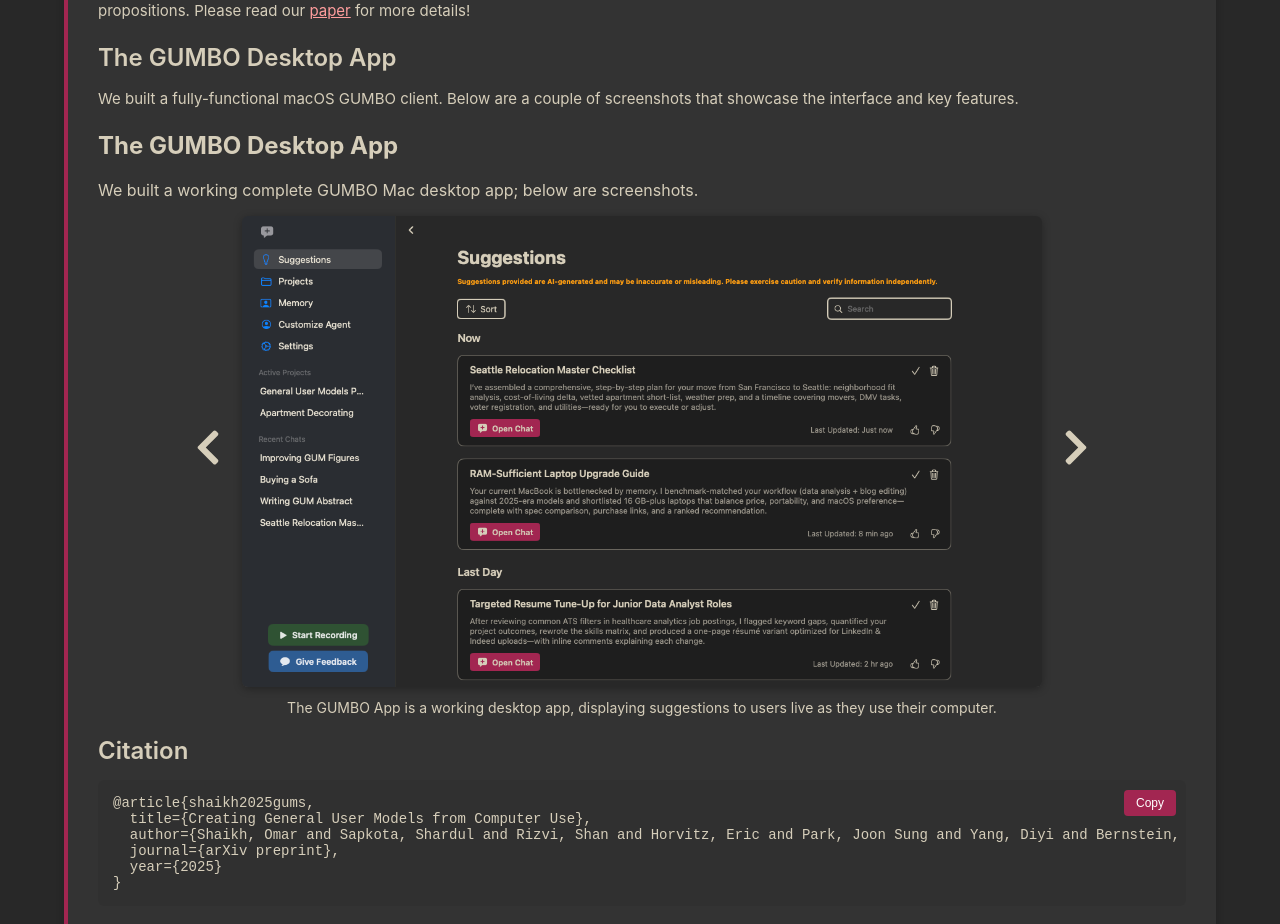
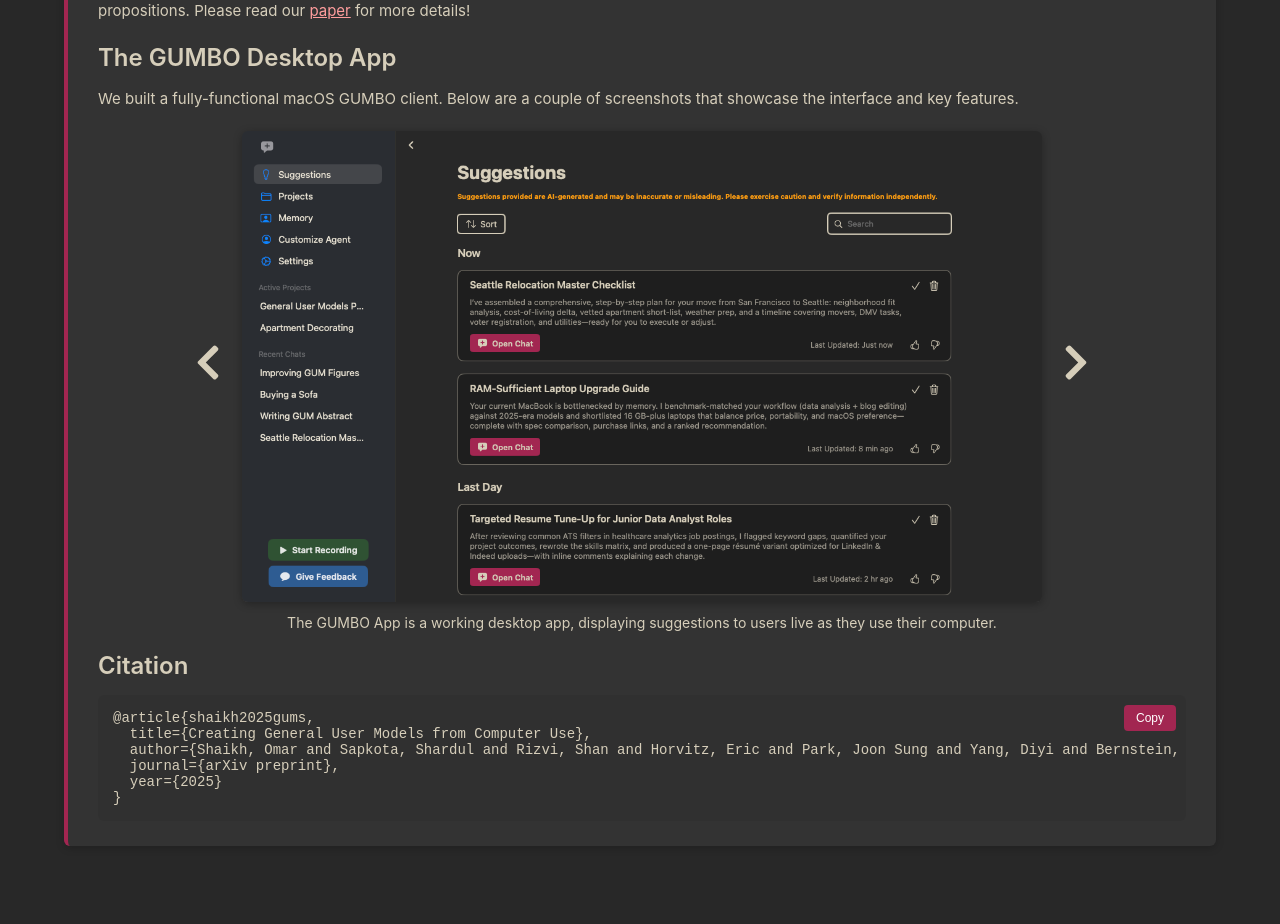
Before and after one commit to StanfordHCI/knoll, a React (Create React App) app: page / in a window 1280 px wide. Shown: the part 3640-4564 px from the top of the page. After the commit the page ends 4506 px from the top, so only its background shows below. Built offline with nearby package versions, Linux system fonts and the light colour scheme.

Commit message:
remove extra header

```diff
--- a/src/components/DemoPage.jsx
+++ b/src/components/DemoPage.jsx
@@ -404,11 +404,6 @@
 
   {/* screenshot carousel */}
   <section>
-      <h2>The GUMBO Desktop App</h2>
-      <p>
-        We built a working complete GUMBO Mac desktop app; below are screenshots.
-      </p>
-
       <div className="app-screenshot-container">
         <button
           aria-label="Previous screenshot"
```
